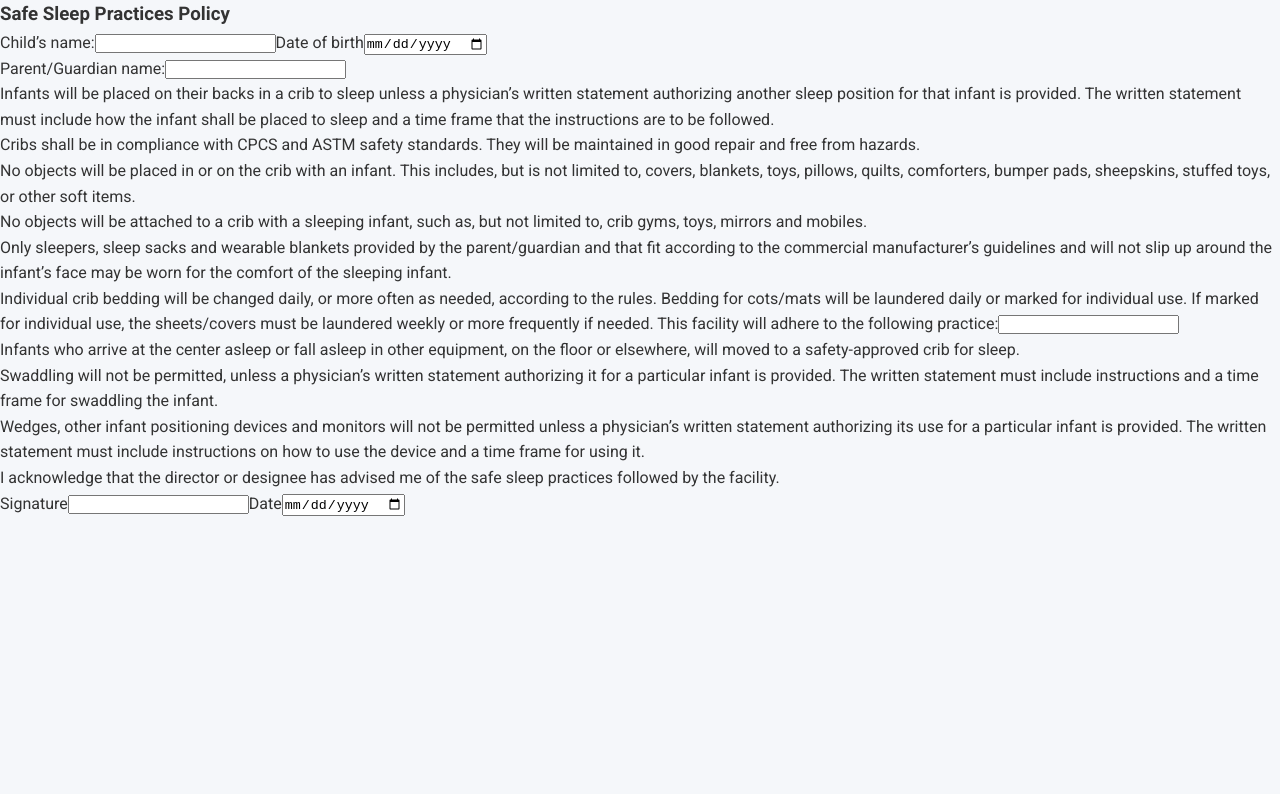
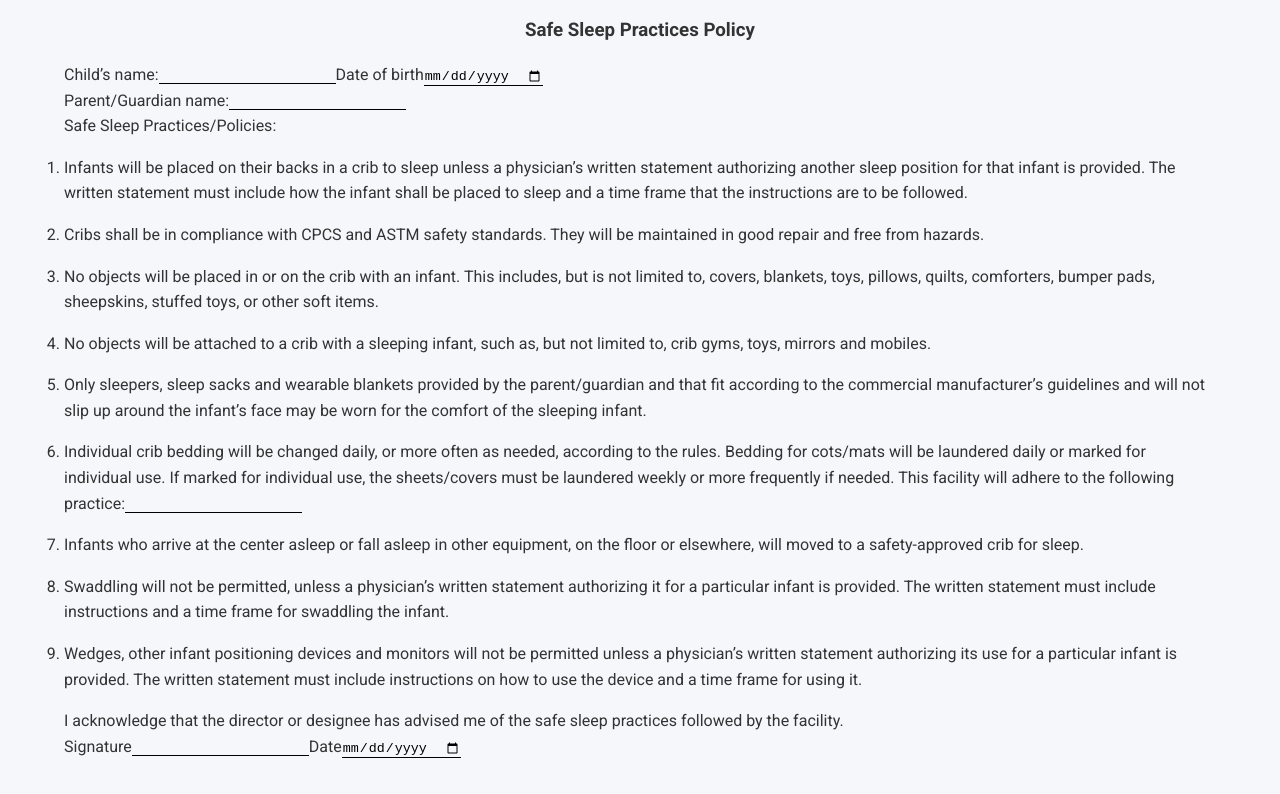
Before and after one commit to davidwole/gems, a React (Vite) app in the folder frontend/: page /safesleep/1 in a window 1280 px wide. Shown: the top 794 px of the page. Built offline with nearby package versions, Linux system fonts and the light colour scheme; no server answers; sample sign-in values are in the browser's storage.

Commit message:
Fixed css issue

```diff
--- a/frontend/src/pages/forms/SafeSleep.jsx
+++ b/frontend/src/pages/forms/SafeSleep.jsx
@@ -1,7 +1,9 @@
+import "../../styles/safesleep.css";
+
 export default function SafeSleep() {
   return (
-    <div>
-      <h3>Safe Sleep Practices Policy</h3>
+    <div className="safe_sleep">
+      <h3 className="safe_sleep_header">Safe Sleep Practices Policy</h3>
       <div>
         <label>Child’s name:</label>
         <input type="text" />
@@ -14,6 +16,7 @@ export default function SafeSleep() {
         <input type="text" />
       </div>
 
+      <p>Safe Sleep Practices/Policies:</p>
       <ol>
         <li>
           Infants will be placed on their backs in a crib to sleep unless a
--- /dev/null
+++ b/frontend/src/styles/safesleep.css
@@ -0,0 +1,20 @@
+.safe_sleep {
+  width: 90%;
+  margin: auto;
+}
+
+.safe_sleep input[type="text"],
+.safe_sleep input[type="date"] {
+  border: none;
+  border-bottom: 1px solid black;
+  background: transparent;
+}
+
+.safe_sleep li {
+  margin-block: 1rem;
+}
+
+.safe_sleep_header {
+  text-align: center;
+  margin-block: 1rem;
+}
```
